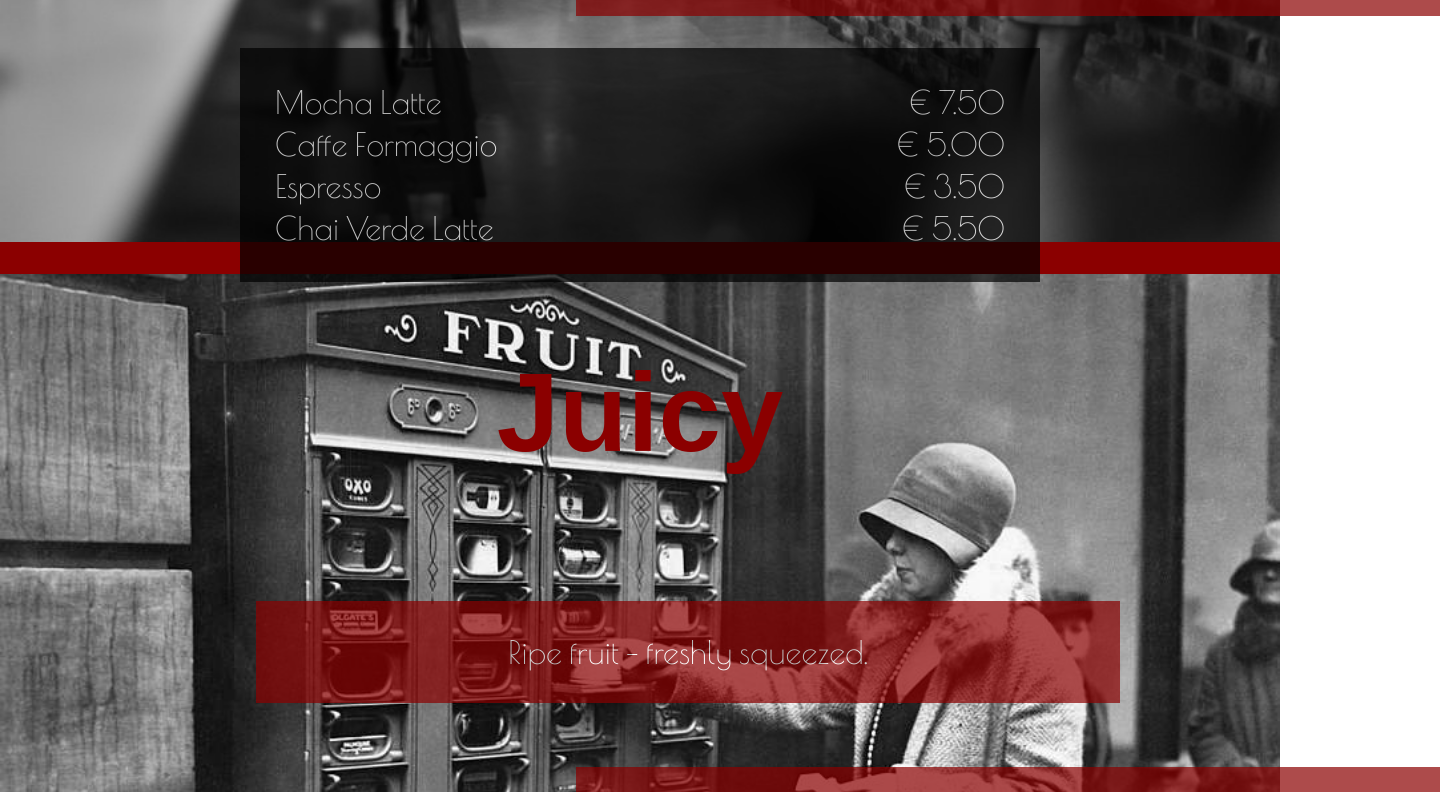
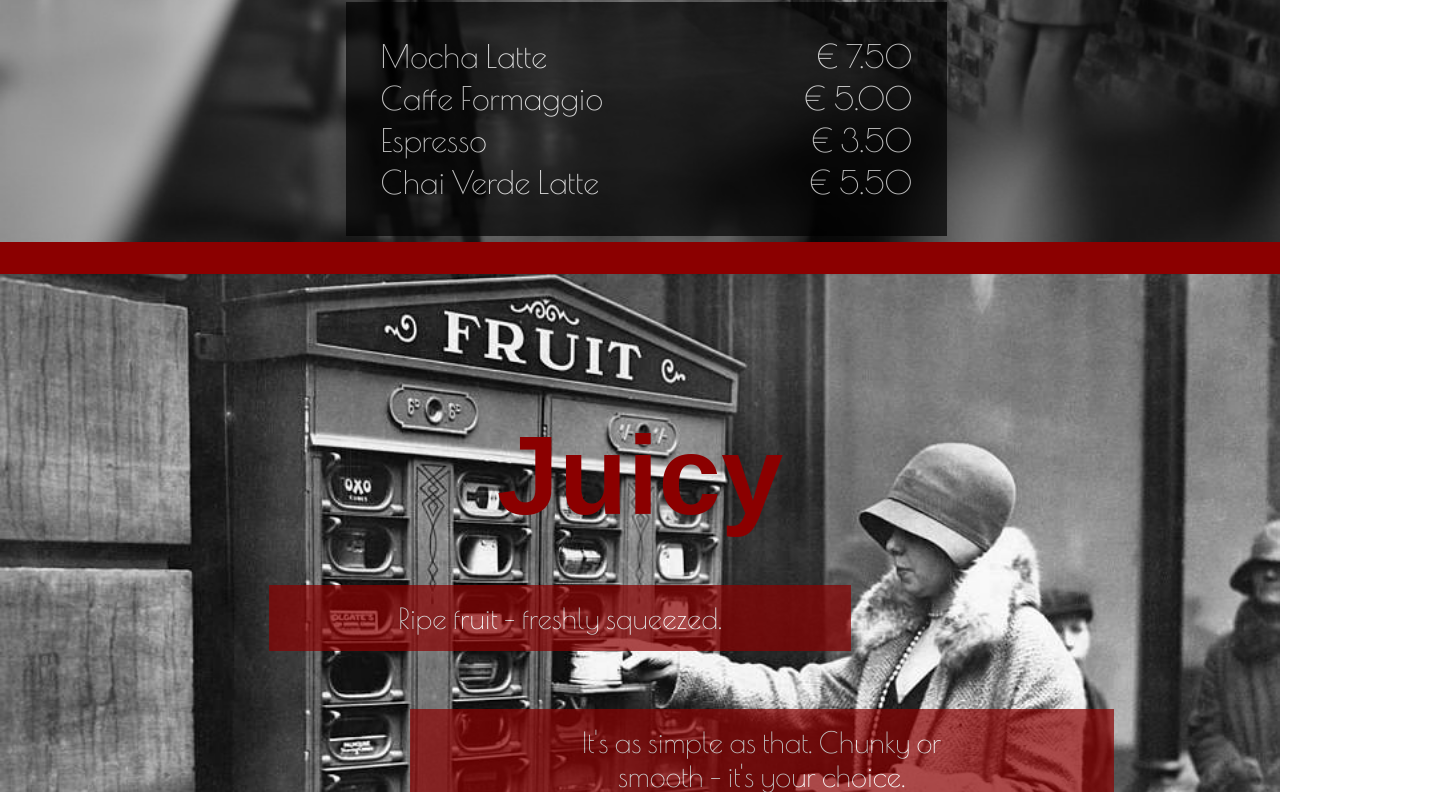
Before and after one commit to joelBIT/exercise-html-css-caffe-retro-main, a plain HTML site: page index.html in a window 1280 px wide. Shown: the part 558-1350 px from the top of the page, 1440 px wide, since content can reach past the window. Drawn offline with nearby package versions, Linux system fonts and the light colour scheme; a web font is replaced by a local one.

Commit message:
position relative

```diff
--- a/index.css
+++ b/index.css
@@ -6,22 +6,23 @@
 
 body {
     margin: 0;
+    overflow-x: hidden;
 }
 
 h1 {
     color: var(--main-theme-color);
     font-size: 7rem;
     font-family: "Spirax", sans-serif;
+    margin-bottom: 1rem;
 }
 
 p {
     background-color: var(--main-theme-color);
     color: var(--main-text-color);
     opacity: 0.7;
-    font-size: 2rem;
-    padding: 2rem;
+    font-size: 1.8rem;
+    padding: 1rem;
     font-family: "Poiret One", sans-serif;
-    width: 50rem;
     text-align: center;
 }
 
@@ -33,12 +34,18 @@ p {
 
 .first {
     align-self: flex-start;
-    margin-left: 8em;
+    position: relative;
+    left: 21%;
+    width: 43%;
 }
 
 .second {
     align-self: flex-start;
-    margin-left: 18em;
+    position: relative;
+    left: 32%;
+    padding-left: 10rem;
+    padding-right: 10rem;
+    width: 30%;
 }
 
 nav {
@@ -86,10 +93,10 @@ a {
     background-image: url("assets/cosy.jpg");
 }
 
-.sticky-header {
+header {
     background-color: var(--main-bg-color);
     color: var(--main-text-color);
-    position: sticky;
+    position: fixed;
     top: 0;
     z-index: 100;
     width: 100%;
@@ -101,8 +108,11 @@ table {
     opacity: 0.7;
     font-size: 2rem;
     padding: 2rem;
+    align-self: flex-start;
     font-family: "Poiret One", sans-serif;
-    width: 50rem;
+    position: relative;
+    left: 27%;
+    width: 47%
 }
 
 tr > td:nth-child(2) {
@@ -119,7 +129,6 @@ section {
     align-items: center;
     justify-content: center;
 }
-
 
 @media screen and (max-width: 600px) {
     .second {
--- a/index.html
+++ b/index.html
@@ -13,7 +13,7 @@
     <title>Caffe Retro</title>
   </head>
   <body>
-    <header class="sticky-header">
+    <header>
       <nav>
         <ul>
           <li class="flex-item"><a href="#hot" class="hot-link">Hot</a></li>
```
